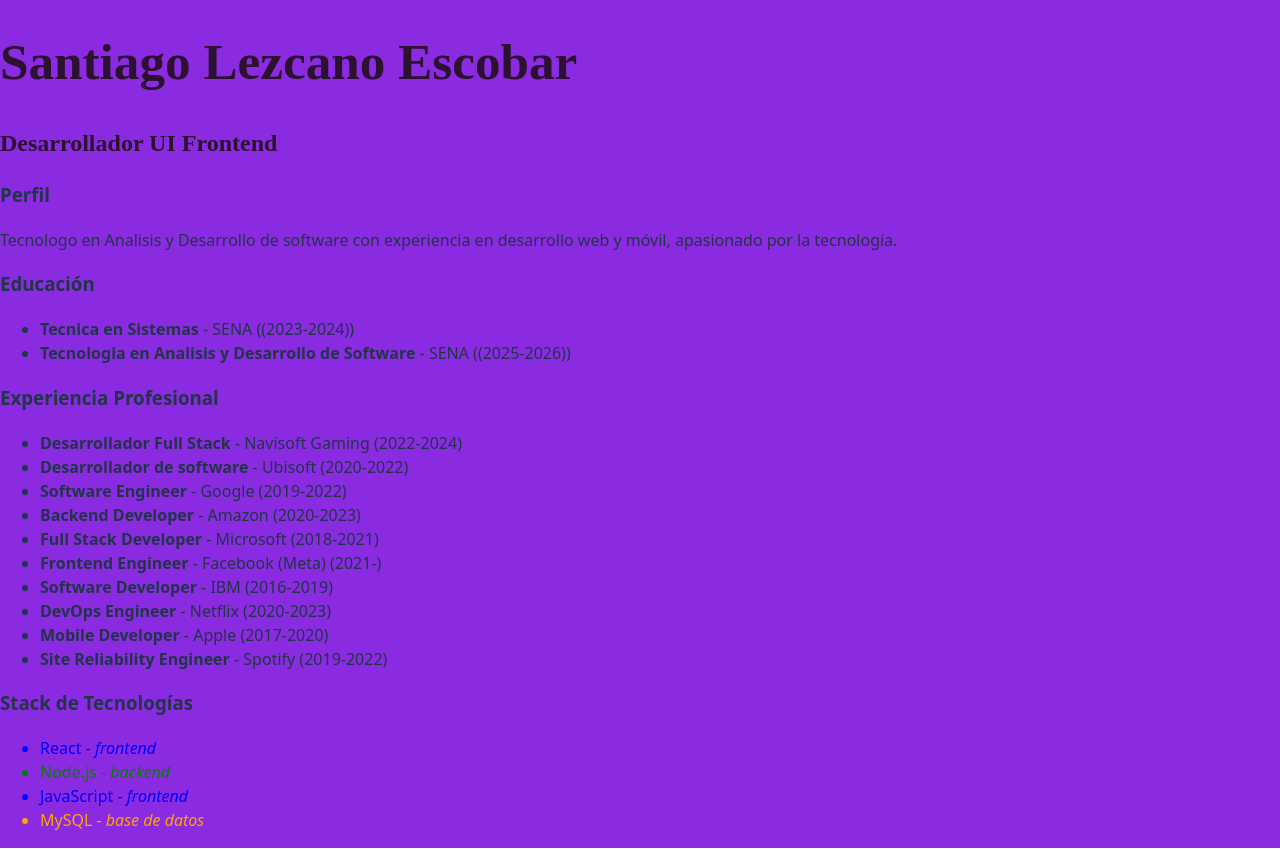
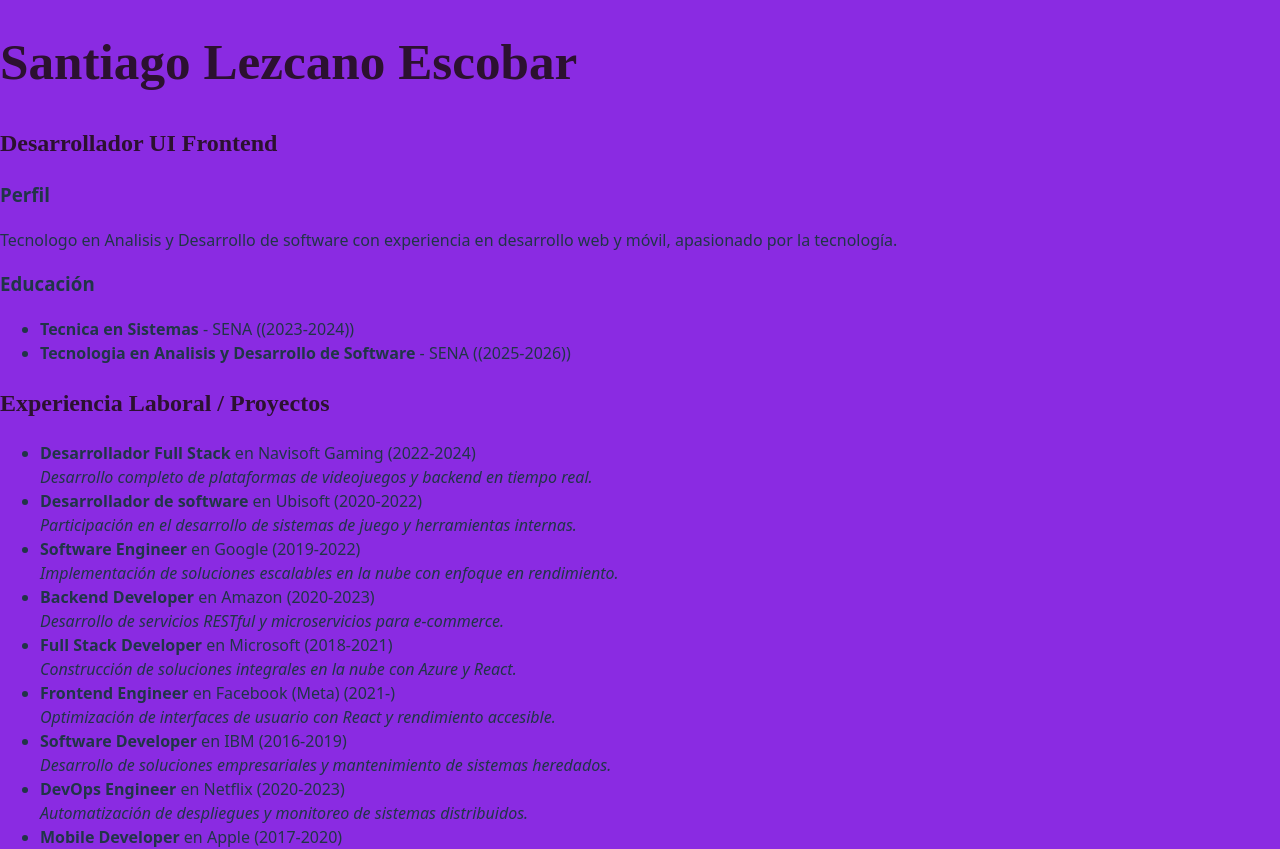
Before and after one commit to Thiago0877/Hoja-de-vida-React, a React (Vite) app: page / in a window 1280 px wide. Shown: the top 849 px of the page. Built offline with nearby package versions, Linux system fonts and the light colour scheme.

Commit message:
feat: componente Experiencia dinamico con 10 cargos definidos

```diff
--- a/src/components/Experiencia.jsx
+++ b/src/components/Experiencia.jsx
@@ -1,37 +1,79 @@
-export default function Experiencia() {
-  const experiencia = [
-    { id: 1, puesto: "Desarrollador Full Stack", empresa: "Navisoft Gaming", periodo: "2022-2024"},
-    { id: 2, puesto: "Desarrollador de software", empresa: "Ubisoft", periodo: "2020-2022"},
-    { id: 3, puesto: "Software Engineer", empresa: "Google", periodo: "2019-2022"},
-    { id: 4, puesto: "Backend Developer", empresa: "Amazon", periodo: "2020-2023"},
-    { id: 5, puesto: "Full Stack Developer", empresa: "Microsoft", periodo: "2018-2021"},
-    { id: 6, puesto: "Frontend Engineer", empresa: "Facebook (Meta)", periodo: "2021-"},
-    { id: 7, puesto: "Software Developer", empresa: "IBM", periodo: "2016-2019"},
-    { id: 8, puesto: "DevOps Engineer", empresa: "Netflix", periodo: "2020-2023"},
-    { id: 9, puesto: "Mobile Developer", empresa: "Apple", periodo: "2017-2020"},
-    { id: 10, puesto: "Site Reliability Engineer", empresa: "Spotify", periodo: "2019-2022"}
-  ];
+// src/components/Experiencia.jsx
+const experienciaData = [
+  {
+    cargo: "Desarrollador Full Stack",
+    empresa: "Navisoft Gaming",
+    año: "2022-2024",
+    descripcion: "Desarrollo completo de plataformas de videojuegos y backend en tiempo real."
+  },
+  {
+    cargo: "Desarrollador de software",
+    empresa: "Ubisoft",
+    año: "2020-2022",
+    descripcion: "Participación en el desarrollo de sistemas de juego y herramientas internas."
+  },
+  {
+    cargo: "Software Engineer",
+    empresa: "Google",
+    año: "2019-2022",
+    descripcion: "Implementación de soluciones escalables en la nube con enfoque en rendimiento."
+  },
+  {
+    cargo: "Backend Developer",
+    empresa: "Amazon",
+    año: "2020-2023",
+    descripcion: "Desarrollo de servicios RESTful y microservicios para e-commerce."
+  },
+  {
+    cargo: "Full Stack Developer",
+    empresa: "Microsoft",
+    año: "2018-2021",
+    descripcion: "Construcción de soluciones integrales en la nube con Azure y React."
+  },
+  {
+    cargo: "Frontend Engineer",
+    empresa: "Facebook (Meta)",
+    año: "2021-",
+    descripcion: "Optimización de interfaces de usuario con React y rendimiento accesible."
+  },
+  {
+    cargo: "Software Developer",
+    empresa: "IBM",
+    año: "2016-2019",
+    descripcion: "Desarrollo de soluciones empresariales y mantenimiento de sistemas heredados."
+  },
+  {
+    cargo: "DevOps Engineer",
+    empresa: "Netflix",
+    año: "2020-2023",
+    descripcion: "Automatización de despliegues y monitoreo de sistemas distribuidos."
+  },
+  {
+    cargo: "Mobile Developer",
+    empresa: "Apple",
+    año: "2017-2020",
+    descripcion: "Creación de aplicaciones iOS con Swift y mejora de experiencia de usuario."
+  },
+  {
+    cargo: "Site Reliability Engineer",
+    empresa: "Spotify",
+    año: "2019-2022",
+    descripcion: "Garantía de alta disponibilidad y rendimiento en plataformas de streaming."
+  }
+];
 
-  // Renderiza condicionalmente si no hay experiencia
-  if (experiencia.length === 0) {
-    return (
-      <section>
-        <h3>Experiencia Profesional</h3>
-        <p>No se ha registrado experiencia profesional.</p>
-      </section>
-    );
-  }
+const Experiencia = () => (
+  <div>
+    <h2>Experiencia Laboral / Proyectos</h2>
+    <ul>
+      {experienciaData.map((exp, i) => (
+        <li key={i}>
+          <strong>{exp.cargo}</strong> en {exp.empresa} ({exp.año})<br />
+          <em>{exp.descripcion}</em>
+        </li>
+      ))}
+    </ul>
+  </div>
+);
 
-  return (
-    <section>
-      <h3>Experiencia Profesional</h3>
-      <ul>
-        {experiencia.map((exp) => (
-          <li key={exp.id}>
-            <strong>{exp.puesto}</strong> - {exp.empresa} ({exp.periodo})
-          </li>
-        ))}
-      </ul>
-    </section>
-  );
-}
+export default Experiencia;
```
